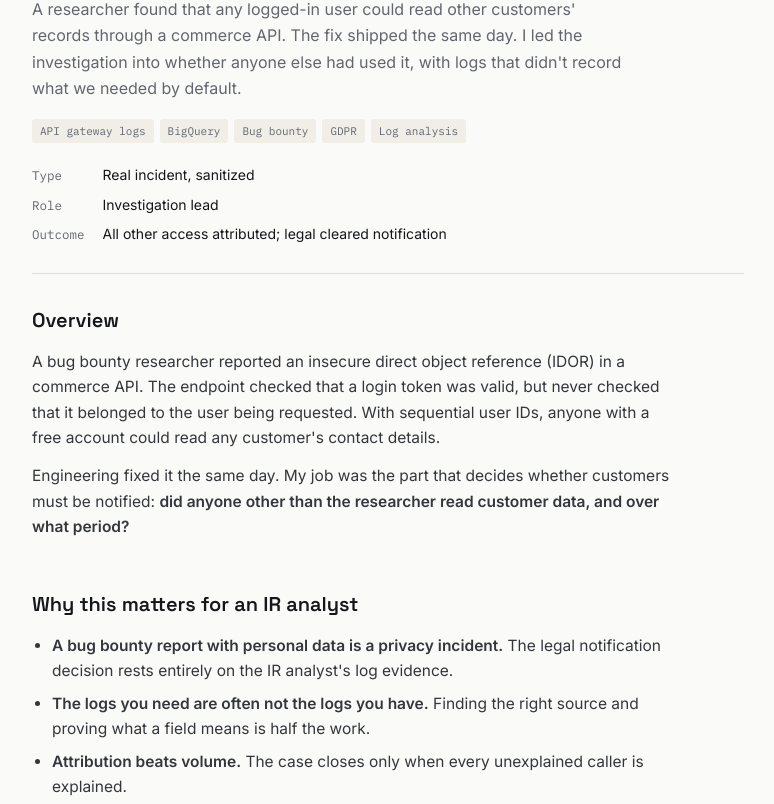
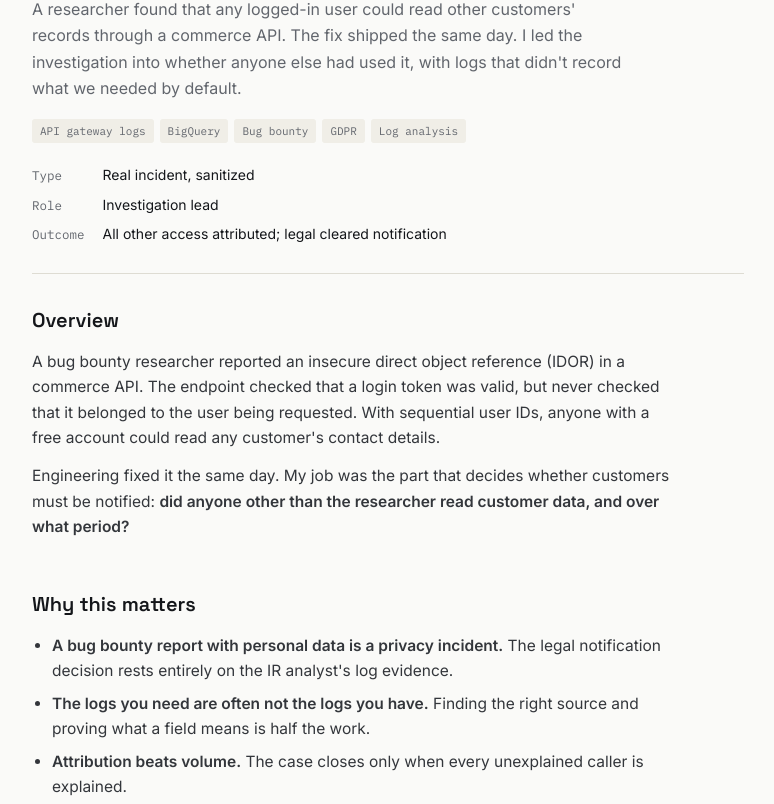
Before and after one commit to jeffchandy-here/jeffchandy-here.github.io, a plain HTML site: page cases/ir-02-api-idor.html in a window 1280 px wide. Shown: the part 241-1045 px from the top of the page, without its empty margins (252-1026 px from the left). Drawn offline with Linux system fonts and the light colour scheme.

Commit message:
Update ir-02-api-idor.html

```diff
--- a/cases/ir-02-api-idor.html
+++ b/cases/ir-02-api-idor.html
@@ -71,7 +71,7 @@
 </header>
 <main>
 <section><h2>Overview</h2><p>A bug bounty researcher reported an insecure direct object reference (IDOR) in a commerce API. The endpoint checked that a login token was valid, but never checked that it belonged to the user being requested. With sequential user IDs, anyone with a free account could read any customer's contact details.</p><p>Engineering fixed it the same day. My job was the part that decides whether customers must be notified: <strong>did anyone other than the researcher read customer data, and over what period?</strong></p></section>
-<section><h2>Why this matters for an IR analyst</h2><ul><li><strong>A bug bounty report with personal data is a privacy incident.</strong> The legal notification decision rests entirely on the IR analyst's log evidence.</li><li><strong>The logs you need are often not the logs you have.</strong> Finding the right source and proving what a field means is half the work.</li><li><strong>Attribution beats volume.</strong> The case closes only when every unexplained caller is explained.</li><li><strong>Interview answer:</strong> "A researcher found a data exposure bug. How do you prove no one else exploited it?" This page is the answer.</li></ul></section>
+<section><h2>Why this matters</h2><ul><li><strong>A bug bounty report with personal data is a privacy incident.</strong> The legal notification decision rests entirely on the IR analyst's log evidence.</li><li><strong>The logs you need are often not the logs you have.</strong> Finding the right source and proving what a field means is half the work.</li><li><strong>Attribution beats volume.</strong> The case closes only when every unexplained caller is explained.</li><li><strong>Interview answer:</strong> "A researcher found a data exposure bug. How do you prove no one else exploited it?" This page is the answer.</li></ul></section>
 <section><h2>Scenario</h2><div class="tablewrap"><table><tr><th scope="row">Trigger</th><td>Bug bounty report: authenticated IDOR on a commerce API</td></tr><tr><th scope="row">Flaw</th><td>Token validated, but token owner never compared to the requested user ID (broken object-level authorization)</td></tr><tr><th scope="row">Data at risk</th><td>Customer contact details: name, email, phone, postal address</td></tr><tr><th scope="row">Goal</th><td>Verify the fix, find the real exposure window, attribute every cross-user read, and support the legal decision</td></tr></table></div></section>
 <section><h2>Walkthrough</h2><ol class="steps">
 <li><h3>Verify the fix independently</h3><p>With my own test account, I requested another user's record. It now returned 403. That check later doubled as a known event to validate the logs against.</p></li>
```
